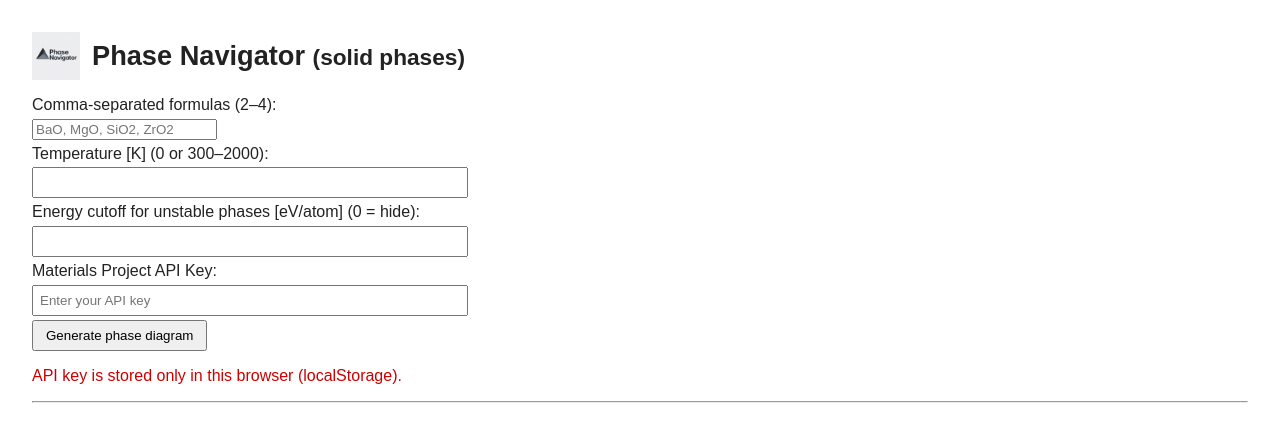
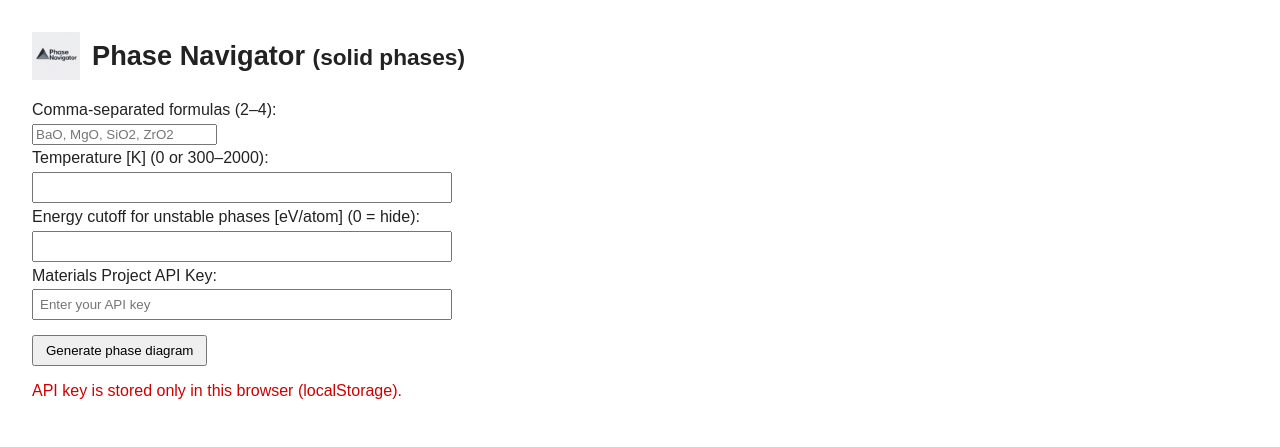
Before and after one commit to ToshihiroIguchi/PhaseNavigator, a FastAPI app: page / in a window 1280 px wide. Shown: the top 447 px of the page. Run offline with FastAPI, Linux system fonts and the light colour scheme; some libraries are stand-ins or nearby versions.

Commit message:
del files

```diff
--- a/templates/index.html
+++ b/templates/index.html
@@ -4,66 +4,120 @@
   <meta charset="utf-8" />
   <title>Phase Navigator</title>
   <script src="https://cdn.plot.ly/plotly-latest.min.js"></script>
+
+  <!-- ────────── INTERNAL STYLES ───────────────────────────── -->
   <style>
+    :root {
+      /* 統一幅をここで一元管理 */
+      --control-width: 420px;
+    }
+
     body { font-family: Arial, sans-serif; margin:2rem; color:#222; }
+
+    /* ── レイアウト ───────────────────────────────────────── */
+    #main-container {
+      display:flex;
+      flex-wrap:wrap;
+      align-items:flex-start;
+      gap:2rem;                 /* フォームと図の間隔 */
+    }
+    #controls {
+      flex:0 0 var(--control-width);
+      max-width:var(--control-width);
+    }
+    #output {
+      flex:1 1 600px;           /* 図側は残り幅いっぱい */
+      min-width:400px;
+    }
+
+    /* ── タイポ & フォーム ───────────────────────────────── */
     header { display:flex; align-items:center; margin-bottom:1rem; }
     header img { height:48px; margin-right:.75rem; }
     h1 { font-size:1.7rem; margin:0; }
-    input,label { margin:.3rem 0; }
-    input[type=text],input[type=password],input[type=number] { width:420px; padding:6px; }
-    button { padding:6px 12px; }
-    #plot { width:80vw; height:70vh; margin-top:1rem; }
+
+    input,label { margin:.3rem 0; display:block; }
+    input[type=text],
+    input[type=password],
+    input[type=number] {
+      width:100%;               /* すべて同じ横幅 */
+      padding:6px;
+      box-sizing:border-box;
+    }
+    button { padding:6px 12px; margin-top:.6rem; }
     .warn { color:#c00; }
+
+    /* ── プロット領域 ────────────────────────────────────── */
+    #plot { width:100%; height:70vh; margin-top:1rem; }
+
+    /* ── モバイル（幅768px以下）は縦並び ───────────────── */
+    @media (max-width: 768px) {
+      #controls, #output { flex:1 1 100%; max-width:none; }
+    }
   </style>
+  <!-- ─────────────────────────────────────────────────────── -->
 </head>
 <body>
+
 <header>
   <img src="/static/logo.png" alt="logo">
   <h1>Phase Navigator <small>(solid phases)</small></h1>
 </header>
 
+<div id="main-container">
+
+  <!-- ────────── 左：入力フォーム ───────────────────── -->
+  <div id="controls">
     <form id="pd-form" method="post" action="/diagram">
-  <label>Comma-separated formulas (2–4):</label><br/>
-  <input name="formulas"
+
+      <label for="formulas">Comma-separated formulas (2–4):</label>
+      <input id="formulas" name="formulas"
              placeholder="BaO, MgO, SiO2, ZrO2"
              value="{{ formulas if formulas else '' }}"
              required />
 
-  <br/><label>Temperature [K] (0 or 300–2000):</label><br/>
-  <input type="number" name="temp" min="0" max="2000" step="1"
+      <label for="temp">Temperature [K] (0 or 300–2000):</label>
+      <input id="temp" type="number" name="temp" min="0" max="2000" step="1"
              value="{{ temp if temp is not none else 0 }}" required />
 
-  <br/><label>Energy cutoff for unstable phases [eV/atom] (0 = hide):</label><br/>
-  <input type="number" name="e_cut" min="0" step="0.01"
-         value="{{ e_cut if e_cut is not none else 0.05 }}" required />
+      <label for="e_cut">Energy cutoff for unstable phases [eV/atom] (0 = hide):</label>
+      <input id="e_cut" type="number" name="e_cut" min="0" step="0.01"
+             value="{{ e_cut if e_cut is not none else 0.2 }}" required />
 
-  <br/><label>Materials Project API Key:</label><br/>
+      <label for="api-key-input">Materials Project API Key:</label>
       <input id="api-key-input" type="password" name="api_key"
              placeholder="Enter your API key" autocomplete="off" required />
 
-  <br/>
       <button type="submit">Generate phase diagram</button>
       <p class="warn">API key is stored only in this browser (localStorage).</p>
     </form>
+  </div>
+  <!-- ────────── /controls ─────────────────────────────── -->
 
-<hr/>
+  <!-- ────────── 右：結果表示 ──────────────────────────── -->
+  <div id="output">
+    {% if formulas %}
+      <h2>Result: {{ formulas }} at {{ temp }} K (E<sub>cut</sub> = {{ e_cut }} eV)</h2>
+      <div id="plot">Loading…</div>
+    {% endif %}
+  </div>
+  <!-- ────────── /output ──────────────────────────────── -->
+
+</div> <!-- /main-container -->
 
 {% if formulas %}
-<h2>Result: {{ formulas }} @ {{ temp }} K (E<sub>cut</sub> = {{ e_cut }} eV)</h2>
-<div id="plot">Loading…</div>
-
 <script>
   const KEY_STORAGE = "mp_api_key_plain";
   const apiInput = document.getElementById("api-key-input");
 
-  // restore key
+  /* 既存キーの復元 */
   const storedKey = localStorage.getItem(KEY_STORAGE);
   if (storedKey) apiInput.value = storedKey;
 
-  // save key on submit
+  /* 送信時にキーを保存 */
   document.getElementById("pd-form").addEventListener("submit",
       () => localStorage.setItem(KEY_STORAGE, apiInput.value));
 
+  /* API キー未入力時はエラー表示 */
   if (!apiInput.value) {
     document.getElementById("plot").textContent =
       "API key not found. Please go back and enter a valid key.";
@@ -97,5 +151,6 @@
   }
 </script>
 {% endif %}
+
 </body>
 </html>
```
Also changed, not shown: README.md, sample.png (added). Lines whose indentation alone changed are shown as unchanged.
